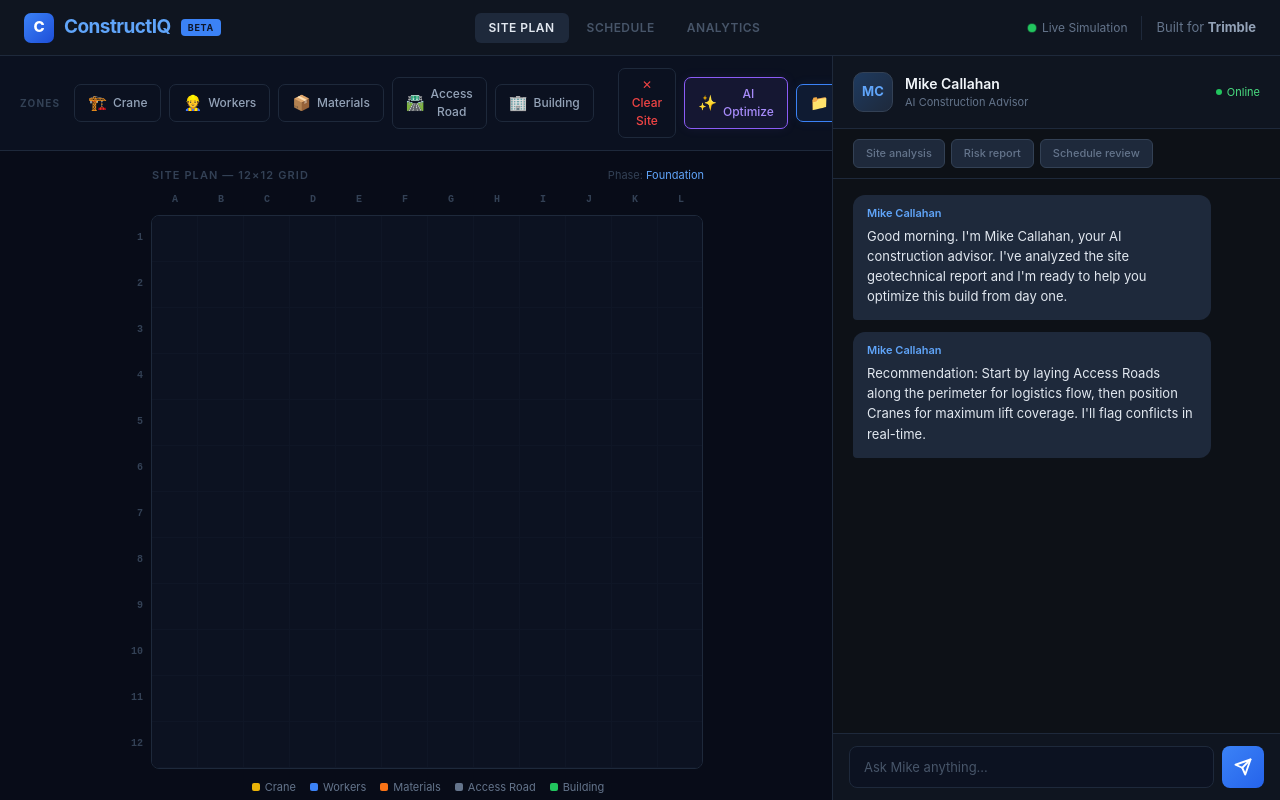
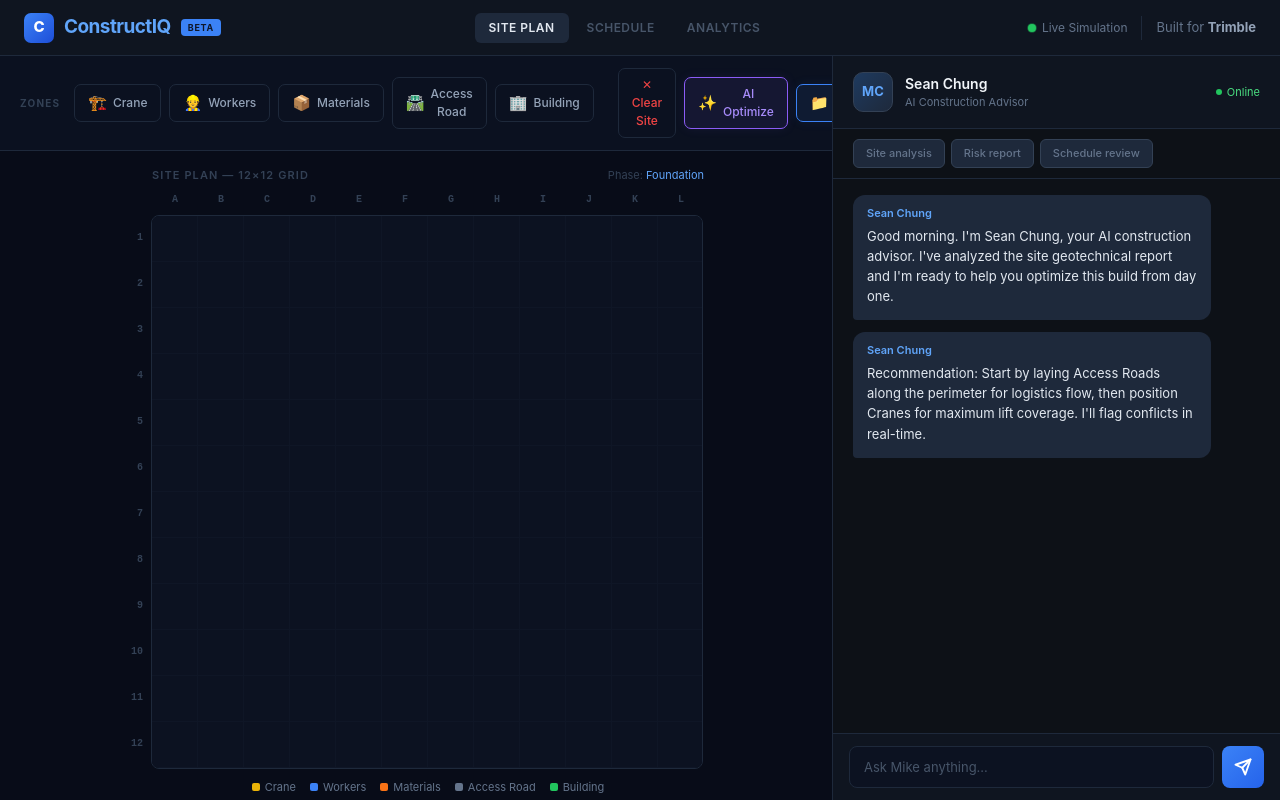
Before and after one commit to seanxchung/constructiq, a Next.js app in the folder frontend/: page / in a window 1280 px wide. Built offline with nearby package versions, Linux system fonts and the light colour scheme.

Commit message:
name change of ai agent

```diff
--- a/frontend/app/page.js
+++ b/frontend/app/page.js
@@ -36,7 +36,7 @@ const buildGanttPhases = (totalDays) => {
 };
 
 const INITIAL_MESSAGES = [
-  { role: "ai", text: "Good morning. I'm Mike Callahan, your AI construction advisor. I've analyzed the site geotechnical report and I'm ready to help you optimize this build from day one." },
+  { role: "ai", text: "Good morning. I'm Sean Chung, your AI construction advisor. I've analyzed the site geotechnical report and I'm ready to help you optimize this build from day one." },
   { role: "ai", text: "Recommendation: Start by laying Access Roads along the perimeter for logistics flow, then position Cranes for maximum lift coverage. I'll flag conflicts in real-time." },
 ];
 
@@ -1069,7 +1069,7 @@ export default function Home() {
             <div style={S.avatar}>MC</div>
             <div>
               <div style={{ fontSize: 14, fontWeight: 600, color: "#f1f5f9" }}>
-                Mike Callahan
+                Sean Chung
               </div>
               <div style={{ fontSize: 11, color: "#64748b" }}>
                 AI Construction Advisor
@@ -1124,7 +1124,7 @@ export default function Home() {
                 >
                   {msg.role === "ai" && (
                     <div style={{ fontSize: 11, fontWeight: 600, color: "#60a5fa", marginBottom: 3 }}>
-                      Mike Callahan
+                      Sean Chung
                     </div>
                   )}
                   {msg.role === "ai" ? (
```
Also changed, not shown: 1 other file (tests, documents, lock files or other folders).
